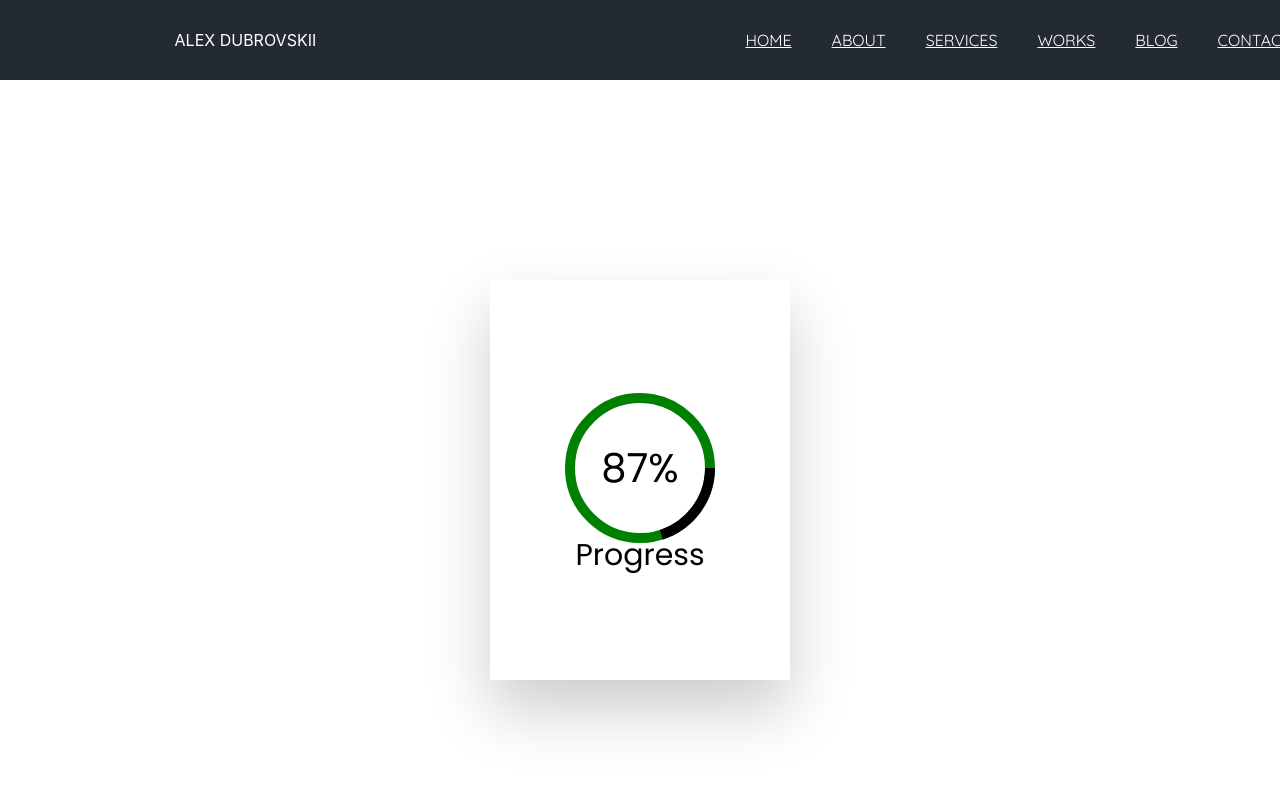
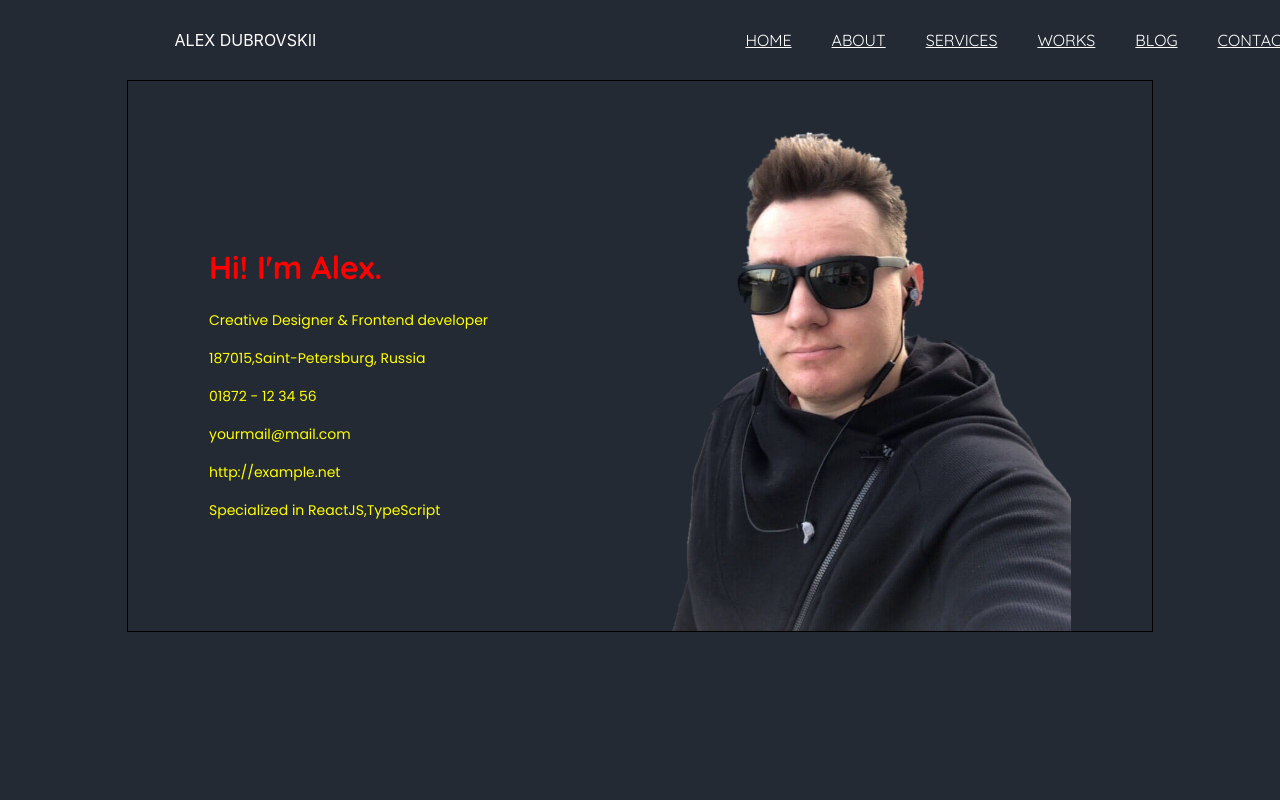
Before and after one commit to omgpiu/portfolio, a React (Create React App) app: page / in a window 1280 px wide. Shown: the top 800 px of the page. Built offline with nearby package versions, Linux system fonts and the light colour scheme.

Commit message:
progress circle done

```diff
--- a/src/App.tsx
+++ b/src/App.tsx
@@ -10,7 +10,6 @@ import About from "./about/About";
 import Services from "./services/Services";
 import Education from "./education/Education";
 import st from './App.module.css'
-import ProgressCircle from "./common/progress/progressbar";
 
 // window.onscroll = function() {
 //     checkMarginToTop();
@@ -34,7 +33,7 @@ const App = () => {
         useLayoutEffect(() => {
             console.log(">>>> useLayoutEffect");
             const handleScroll = (e: any) => {
-                setScrolledLayout(window.scrollY > 0)
+                setScrolledLayout(window.scrollY > 3)
             }
             window.addEventListener("scroll", handleScroll)
             return () => {
@@ -45,7 +44,6 @@ const App = () => {
             <>
 
                 <div className={`${st.header} ${scrolledLayout ? st.scrolledLayout : ''}`}><Header/></div>
-                <ProgressCircle/>
                 <Main/>
                 <About/>
 
--- a/src/common/progress/progressbar.module.css
+++ b/src/common/progress/progressbar.module.css
@@ -7,15 +7,6 @@
 }
 
 .box {
-    position: relative;
-    width: 300px;
-    height: 400px;
-    display: flex;
-    justify-content: center;
-    align-items: center;
-    flex-direction: column;
-    background-color: #ffffff;
-    box-shadow: 0 30px 60px rgba(0, 0, 0, .2);
 }
 
 .box .percent {
@@ -32,8 +23,8 @@
 }
 
 .box .percent svg circle {
-    width: 150px;
-    height: 150px;
+    width: 100px;
+    height: 100px;
     fill: none;
     stroke-width: 10;
     stroke: #000;
--- a/src/education/Education.tsx
+++ b/src/education/Education.tsx
@@ -1,7 +1,7 @@
 import React from 'react';
 import st from './Education.module.css';
 import styleContainer from '../common/styles/Container.module.css';
-import EducationStep from './skill/EducationStep';
+import EducationStep from './educationStep/EducationStep';
 
 const Education = () => {
     return <div className={st.educationItemBlock}>
--- a/src/skills/Skills.tsx
+++ b/src/skills/Skills.tsx
@@ -2,28 +2,31 @@ import React from 'react';
 import st from './Skills.module.css';
 import styleContainer from '../common/styles/Container.module.css';
 import MySkill from './skill/MySkill';
+import ProgressCircle from "../common/progress/progressbar";
 
 const Skills = () => {
     return <div className={st.skillsBlock}>
         <div className={`${styleContainer.container} ${st.skillsContainer}`}>
             <h2 className={st.title}>My skills</h2>
             <div className={st.skills}>
-
-                <MySkill title={'JavaScript'} description={'Lorem ipsum dolor sit amet.'}/>
-                <MySkill title={'CSS'}
-                         description={'Lorem ipsum dolor sit amet, consectetur adipisicing elit. Porro, voluptatibus.'}/>
-                <MySkill title={'React'}
-                         description={'Lorem ipsum dolor sit amet, consectetur adipisicing elit. Dolorem officia, voluptates?'}/>
-                <MySkill title={'Redux'} description={'Lorem ipsum dolor sit amet.'}/>
-                <MySkill title={'Typescript'}
-                         description={'Lorem ipsum dolor sit amet, consectetur adipisicing elit. Porro, voluptatibus.'}/>
-                <MySkill title={'Redux-toolkit'}
-                         description={'Lorem ipsum dolor sit amet, consectetur adipisicing elit. Dolorem officia, voluptates?'}/>
-                <MySkill title={'HTML'}
-                         description={'Lorem ipsum dolor sit amet, consectetur adipisicing elit. Porro, voluptatibus.'}/>
-                <MySkill title={'Material UI'}
-                         description={'Lorem ipsum dolor sit amet, consectetur adipisicing elit. Dolorem officia, voluptates?'}/>
-
+                {/*<MySkill title={'JavaScript'} description={'Lorem ipsum dolor sit amet.'}/>*/}
+                {/*<MySkill title={'CSS'}*/}
+                {/*         description={'Lorem ipsum dolor sit amet, consectetur adipisicing elit. Porro, voluptatibus.'}/>*/}
+                {/*<MySkill title={'React'}*/}
+                {/*         description={'Lorem ipsum dolor sit amet, consectetur adipisicing elit. Dolorem officia, voluptates?'}/>*/}
+                {/*<MySkill title={'Redux'} description={'Lorem ipsum dolor sit amet.'}/>*/}
+                {/*<MySkill title={'Typescript'}*/}
+                {/*         description={'Lorem ipsum dolor sit amet, consectetur adipisicing elit. Porro, voluptatibus.'}/>*/}
+                {/*<MySkill title={'Redux-toolkit'}*/}
+                {/*         description={'Lorem ipsum dolor sit amet, consectetur adipisicing elit. Dolorem officia, voluptates?'}/>*/}
+                {/*<MySkill title={'HTML'}*/}
+                {/*         description={'Lorem ipsum dolor sit amet, consectetur adipisicing elit. Porro, voluptatibus.'}/>*/}
+                {/*<MySkill title={'Material UI'}*/}
+                {/*         description={'Lorem ipsum dolor sit amet, consectetur adipisicing elit. Dolorem officia, voluptates?'}/>*/}
+                <ProgressCircle/>
+                <ProgressCircle/>
+                <ProgressCircle/>
+                <ProgressCircle/>
             </div>
         </div>
 
```
Also changed, not shown: src/education/educationStep/EducationStep.module.css (renamed from src/education/skill/EducationStep.module.css), src/education/educationStep/EducationStep.tsx (renamed from src/education/skill/EducationStep.tsx).
